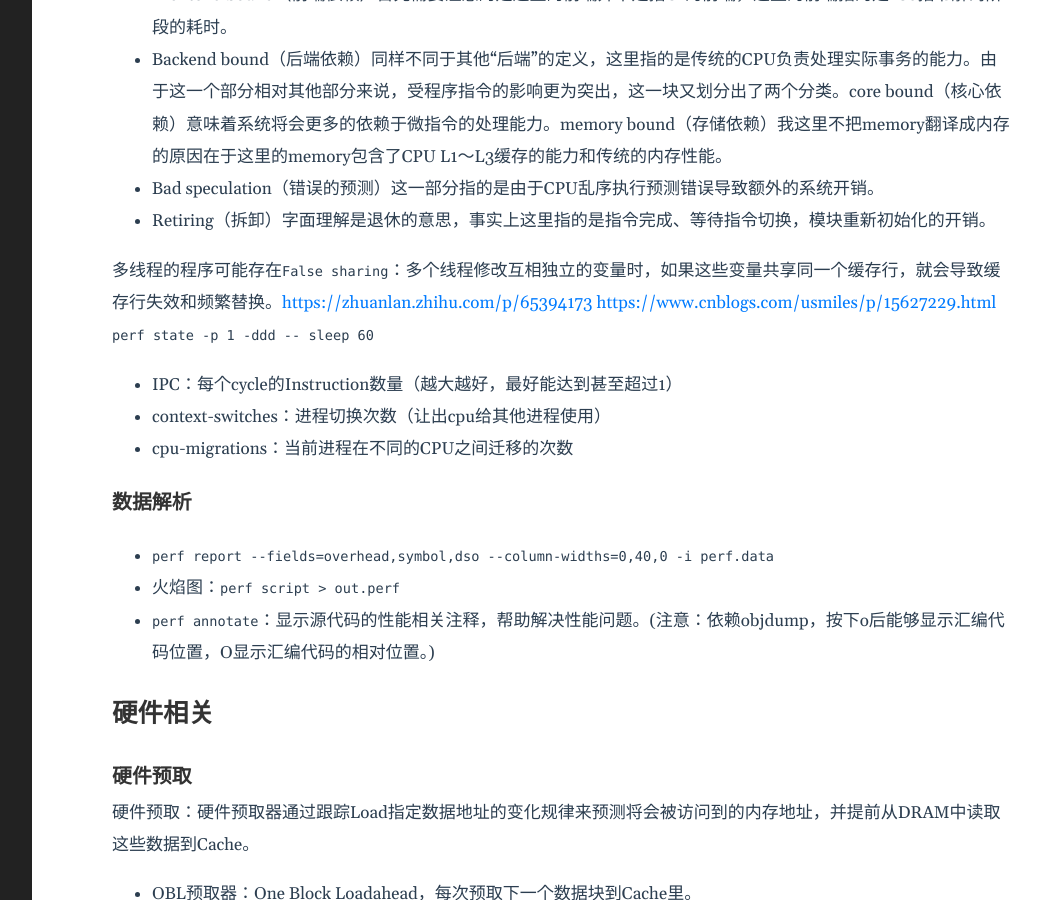
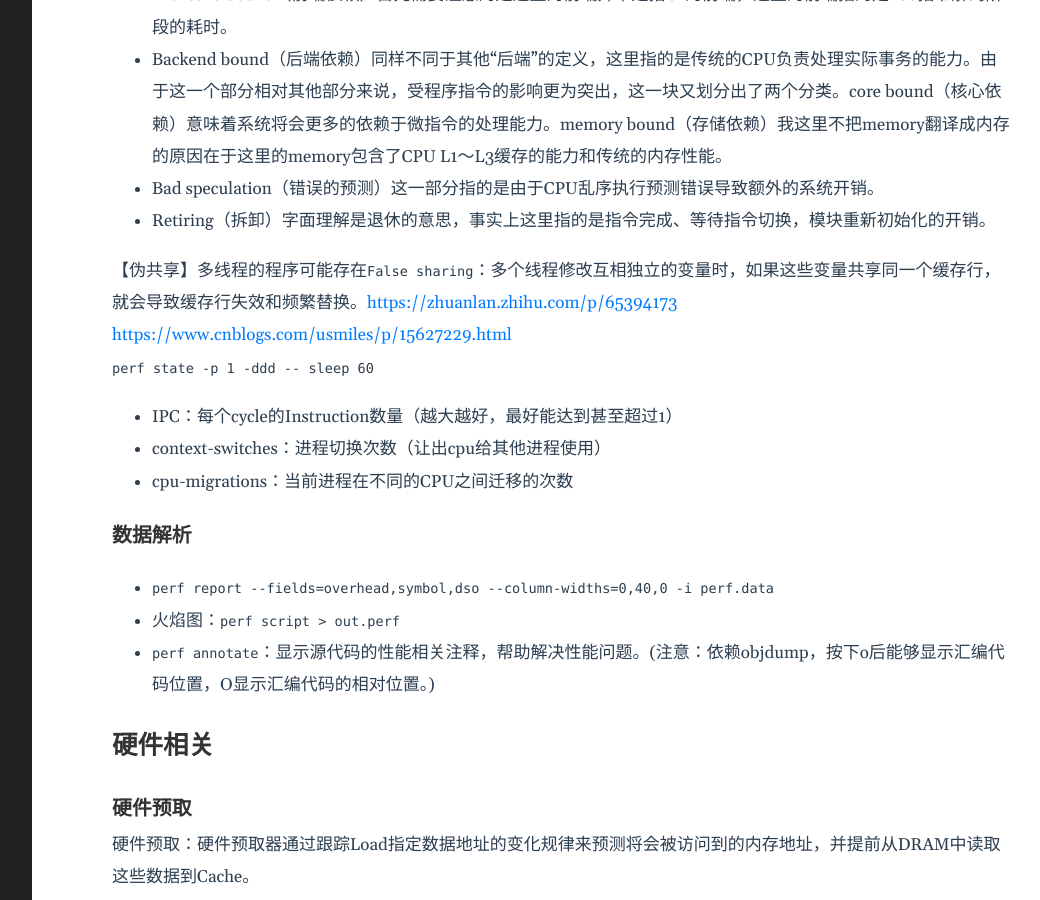
Before and after one commit to lclgo/lclgo.github.io, a Jekyll site: the page built from _posts/kernel/2024-09-28-performance.md, in a window 1280 px wide and 900 px high, scrolled down 1378 px. Shown: the whole window, without its empty margins (188-1228 px from the left). Built offline with Jekyll 4.4.1, drawn with Linux system fonts in a browser that asks for light colours.

Commit message:
update notes

```diff
--- a/_posts/kernel/2024-09-28-performance.md
+++ b/_posts/kernel/2024-09-28-performance.md
@@ -53,7 +53,7 @@
 * Bad speculation（错误的预测）这一部分指的是由于CPU乱序执行预测错误导致额外的系统开销。
 * Retiring（拆卸）字面理解是退休的意思，事实上这里指的是指令完成、等待指令切换，模块重新初始化的开销。
 
-多线程的程序可能存在`False sharing`：多个线程修改互相独立的变量时，如果这些变量共享同一个缓存行，就会导致缓存行失效和频繁替换。<https://zhuanlan.zhihu.com/p/65394173> <https://www.cnblogs.com/usmiles/p/15627229.html>
+【伪共享】多线程的程序可能存在`False sharing`：多个线程修改互相独立的变量时，如果这些变量共享同一个缓存行，就会导致缓存行失效和频繁替换。<https://zhuanlan.zhihu.com/p/65394173> <https://www.cnblogs.com/usmiles/p/15627229.html>
 
 `perf state -p 1 -ddd -- sleep 60`
 
```
